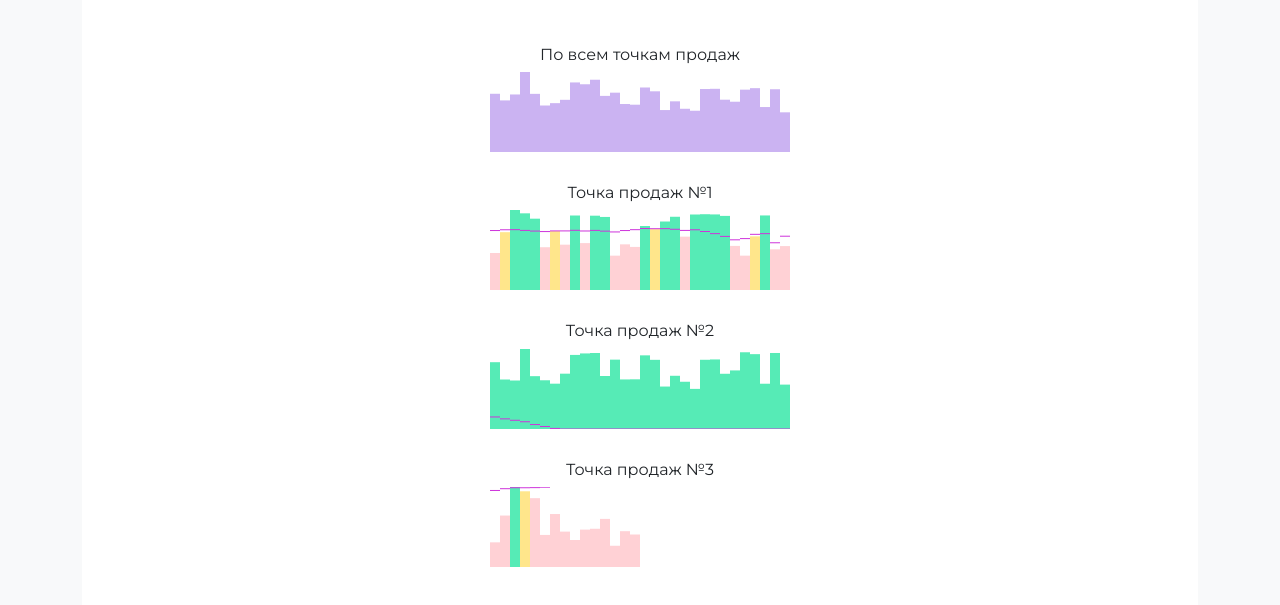
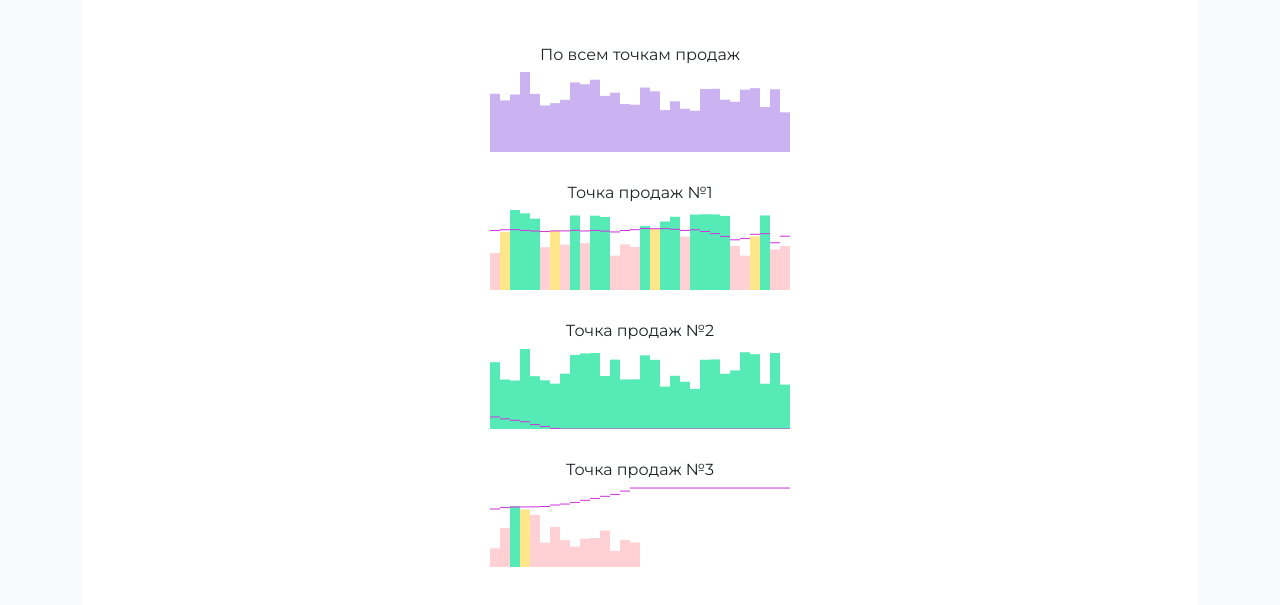
Before and after one commit to ElyChe/elyche.github.io, a plain HTML site: page sales.html in a window 1280 px wide. Shown: the part 133-738 px from the top of the page. Drawn offline with nearby package versions, Linux system fonts and the light colour scheme.

Commit message:
Update sales.html

```diff
--- a/sales.html
+++ b/sales.html
@@ -149,7 +149,7 @@
         }
 
         // Функция для построения графика с динамическим порогом
-        function drawChart(canvasId, sales, thresholds) {
+        function drawChart(canvasId, sales, thresholds, scaleFactor) {
             var canvas = document.getElementById(canvasId);
             var ctx = canvas.getContext("2d");
             var width = canvas.width;
@@ -157,11 +157,22 @@
 
             ctx.clearRect(0, 0, width, height);
 
+
             // Настройки графика
             var barWidth = width / sales.length;
 
-            var maxSales = Math.max(...sales);
-            var scaleFactor = height / maxSales;
+
+            // !!! Вынужденное решение с учётом захардкоженного значения масштаба:
+            if (typeof scaleFactor === 'undefined') {
+                var maxSales = Math.max(...sales);
+                scaleFactor = height / maxSales;
+            }
+
+            // !!! Вот более грамотное решение, но при обращении к thresholds всё ломается
+            // // Вычисляем максимальное значение как из массива продаж, так и из массива порогов
+            // var maxSalesAndThresholds = Math.max(...sales, ...thresholds);
+            // var scaleFactor = height / maxSalesAndThresholds;
+
 
             // Рисуем столбцы продаж
             for (var i = 0; i < sales.length; i++) {
@@ -212,7 +223,9 @@
         drawChart("totalChart", totalSales);
         drawChart("pos1Chart", pos1Sales, pos1Thresholds);
         drawChart("pos2Chart", pos2Sales, pos2Thresholds);
-        drawChart("pos3Chart", pos3Sales, pos3Thresholds);
+        drawChart("pos3Chart", pos3Sales, pos3Thresholds, 0.00087); // !!! Тут пришлось захардкожить значение для масштаба графика:
+                                                                    // так как при добавлении в функцию вычисления максимального значения
+                                                                    // из переменной с порогами всё ломалось
 
     </script>
 
```
